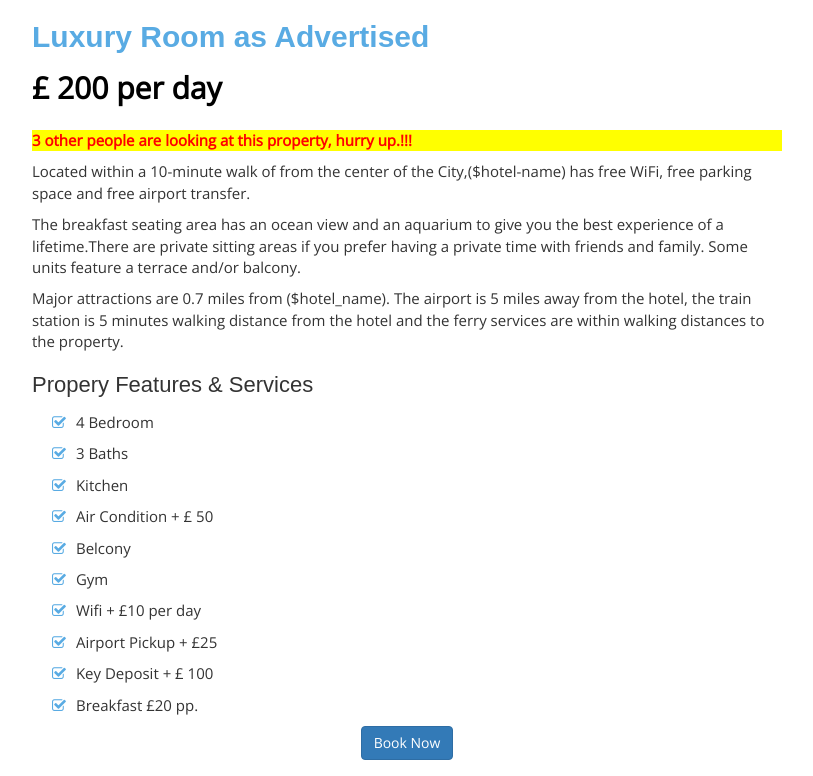
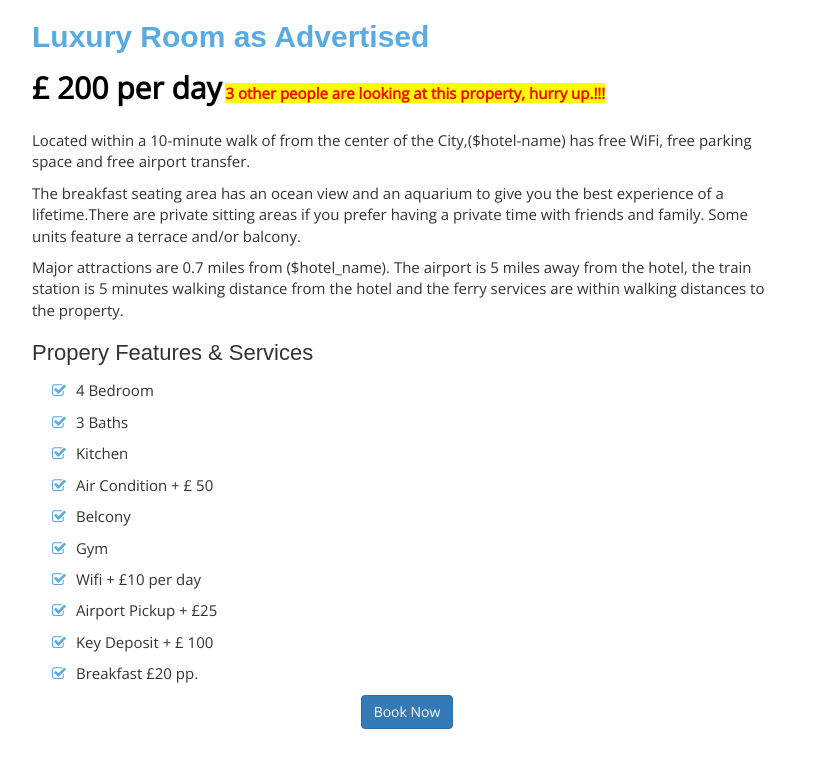
Before and after one commit to ReEnTrust/BreachingStudy, a plain HTML site: page properties-detail.html in a window 1280 px wide. Shown: the part 933-1709 px from the top of the page, without its empty margins (38-851 px from the left). Drawn offline with nearby package versions, Linux system fonts and the light colour scheme.

Commit message:
Update properties-detail.html
fixed hurry highlight

```diff
--- a/properties-detail.html
+++ b/properties-detail.html
@@ -162,7 +162,7 @@
              <div class="aa-properties-info">
                <h2>Luxury Room as Advertised</h2>
                <span class="aa-price">£ 200 per day</span>
-               <p style="color:red; background-color:yellow"> <b>3 other people are looking at this property, hurry up.!!!</b></p>
+               <span style="color:red; background-color:yellow"> <b>3 other people are looking at this property, hurry up.!!!</b></span>
                <p>Located within a 10-minute walk of from the center of the City,($hotel-name) has free WiFi, free parking space and free airport transfer.</p>
                <p>The breakfast seating area has an ocean view and an aquarium to give you the best experience of a lifetime.There are private sitting areas if you prefer having a private time with friends and family. Some units feature a terrace and/or balcony.</p>
                <p> Major attractions are 0.7 miles from ($hotel_name). The airport is 5 miles away from the hotel, the train station is 5 minutes walking distance from the hotel and the ferry services are within walking distances to the property.</p>
```
